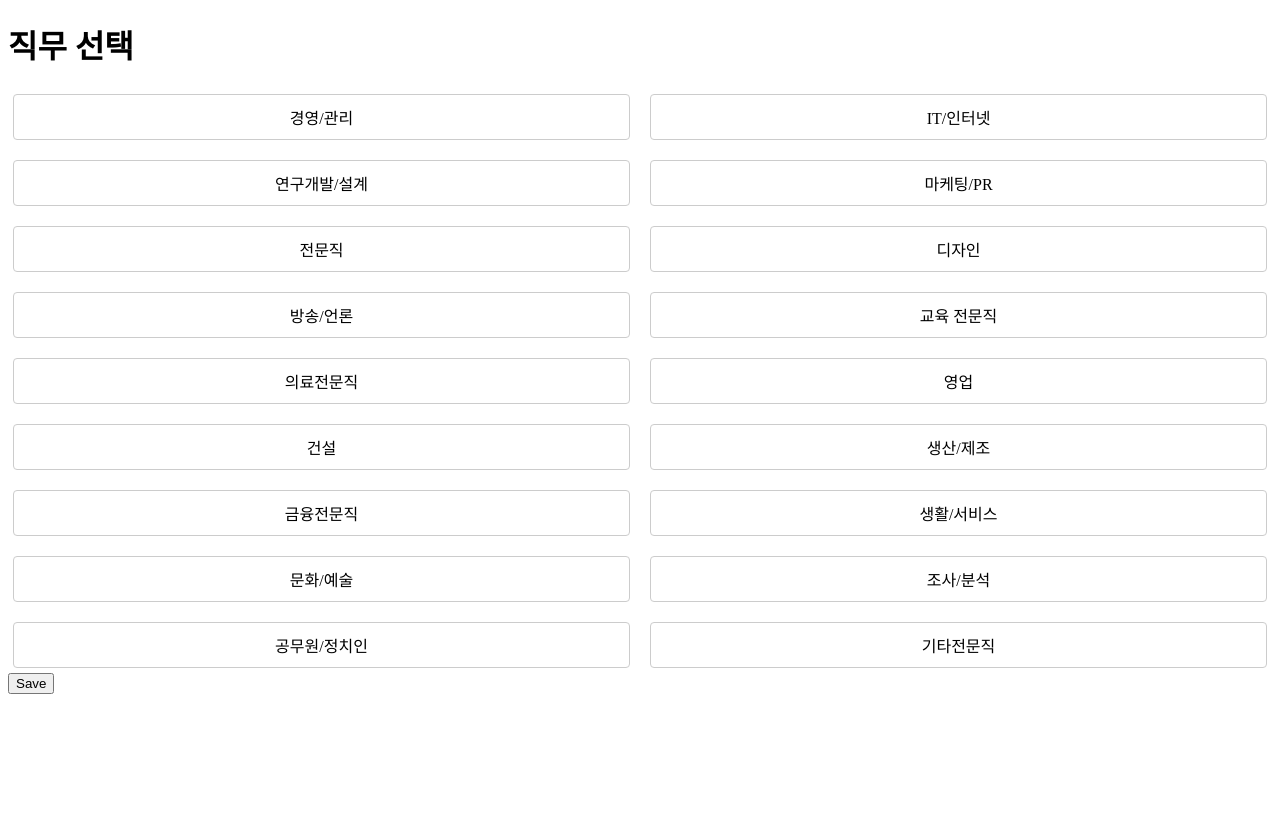
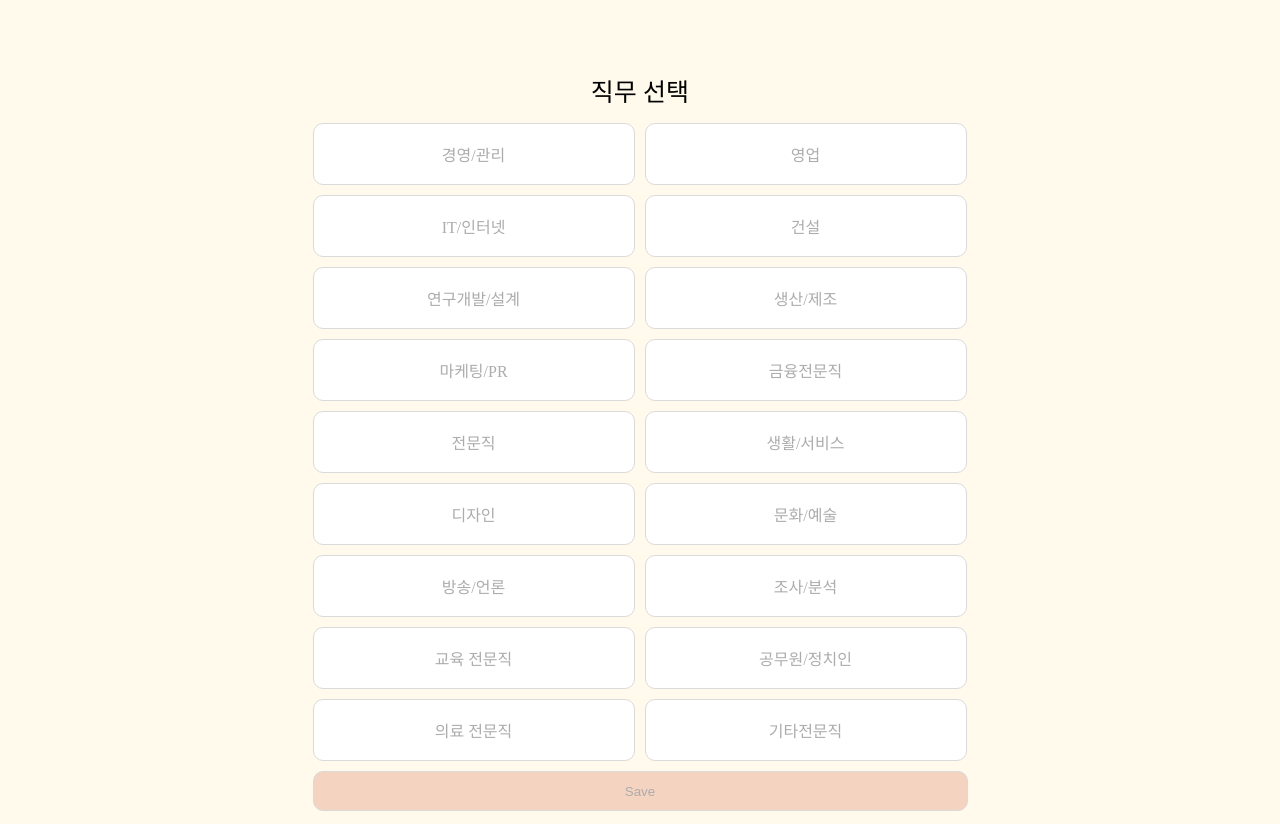
Before and after one commit to Sena-Han/2024-Herethon, a Django app: page /accounts/job-selection/ in a window 1280 px wide. Before the commit the page ends 694 px from the top, so only its background shows below. Run offline with Django 5.2, Linux system fonts and the light colour scheme; the visitor is signed in with stand-in values (Sample User, id 1).

Commit message:
accounts 수정

```diff
--- a/accounts/templates/job_selection.html
+++ b/accounts/templates/job_selection.html
@@ -1,50 +1,75 @@
+{% load static %}
 <!DOCTYPE html>
-<html lang="en">
-<head>
-    <meta charset="UTF-8">
-    <title>Job Selection</title>
-    <style>
-        .container {
-            display: flex;
-            flex-wrap: wrap;
-            justify-content: center;
-            gap: 10px;
-        }
-        .job-button {
-            flex: 1 0 45%; /* 2 columns with a little gap */
-            margin: 5px;
-            padding: 10px;
-            border: 1px solid #ccc;
-            border-radius: 4px;
-            text-align: center;
-            cursor: pointer;
-        }
-        .job-button.selected {
-            background-color: #f0f0f0;
-            border-color: #000;
-        }
-    </style>
-    <script>
-        function selectJob(job) {
-            document.getElementById('job_category').value = job;
-            document.querySelectorAll('.job-button').forEach(function(button) {
-                button.classList.remove('selected');
-            });
-            document.getElementById(job).classList.add('selected');
-        }
-    </script>
-</head>
-<body>
-    <h1>직무 선택</h1>
-    <form method="post">
-        {% csrf_token %}
-        <input type="hidden" id="job_category" name="job_category" />
-        <div class="container">
-            {% for job in job_categories %}
-                <div id="{{ job }}" class="job-button" onclick="selectJob('{{ job }}')">{{ job }}</div>
-            {% endfor %}
+<html lang="ko">
+  <head>
+    <meta charset="UTF-8" />
+    <meta name="viewport" content="width=device-width, initial-scale=1.0" />
+    <link rel="stylesheet" href="{% static 'css/job_select.css' %}" />
+    <title>Login</title>
+  </head>
+  <body>
+    <div class="text">직무 선택</div>
+    <form>
+      <div class="colset">
+        <div class="left">
+          <input type="radio" id="경영/관리" name="job" />
+          <label for="경영/관리">경영/관리</label>
+
+          <input type="radio" id="IT/인터넷" name="job" />
+          <label for="IT/인터넷">IT/인터넷</label>
+
+          <input type="radio" id="연구개발/설계" name="job" />
+          <label for="연규개발/설계">연구개발/설계</label>
+
+          <input type="radio" id="마케팅/PR" name="job" />
+          <label for="마케팅/PR">마케팅/PR</label>
+
+          <input type="radio" id="전문직" name="job" />
+          <label for="전문직">전문직</label>
+
+          <input type="radio" id="디자인" name="job" />
+          <label for="디자인">디자인</label>
+
+          <input type="radio" id="방송/언론" name="job" />
+          <label for="방송/언론">방송/언론</label>
+
+          <input type="radio" id="교육 전문직" name="job" />
+          <label for="교육 전문직">교육 전문직</label>
+
+          <input type="radio" id="의료 전문직" name="job" />
+          <label for="의료 전문직">의료 전문직</label>
         </div>
-        <button type="submit">Save</button>
+
+        <div class="right">
+          <input type="radio" id="영업" name="job" />
+          <label for="영업">영업</label>
+
+          <input type="radio" id="건설" name="job" />
+          <label for="건설">건설</label>
+
+          <input type="radio" id="생산/제조" name="job" />
+          <label for="생산/제조">생산/제조</label>
+
+          <input type="radio" id="금융전문직" name="job" />
+          <label for="금융전문직">금융전문직</label>
+
+          <input type="radio" id="생활/서비스" name="job" />
+          <label for="생활/서비스">생활/서비스</label>
+
+          <input type="radio" id="문화/예술" name="job" />
+          <label for="문화/예술">문화/예술</label>
+
+          <input type="radio" id="조사/분석" name="job" />
+          <label for="조사/분석">조사/분석</label>
+
+          <input type="radio" id="공무원/정치인" name="job" />
+          <label for="공무원/정치인">공무원/정치인</label>
+
+          <input type="radio" id="기타전문직" name="job" />
+          <label for="기타 전문직">기타전문직</label>
+        </div>
+      </div>
+      <button type="submit">Save</button>
     </form>
-</body>
+  </body>
 </html>
--- a/accounts/templates/login.html
+++ b/accounts/templates/login.html
@@ -4,7 +4,7 @@
   <head>
     <meta charset="UTF-8" />
     <meta name="viewport" content="width=device-width, initial-scale=1.0" />
-    <link rel="stylesheet" href="{% static 'css/here_login.css' %}" />
+    <link rel="stylesheet" href="{% static 'css/herelogin.css' %}" />
     <title>Login</title>
   </head>
 
@@ -12,8 +12,8 @@
     <div class="loginData">
       <form class="loginForm" method="post">
         {% csrf_token %}
-        <input type="text" name="username" id="user_email" placeholder="아이디를 입력하세요." />
-        <input type="password" name="password" id="user_password" placeholder="비밀번호를 입력하세요." />
+        <input type="text" name="username" id="id_username" placeholder="아이디를 입력하세요." />
+        <input type="password" name="password" id="id_password" placeholder="비밀번호를 입력하세요." />
         <button type="submit" id="loginBtn">로그인</button>
       </form>
     </div>
--- a/static/css/here_login.css
+++ b/static/css/herelogin.css
@@ -28,8 +28,8 @@ input {
   flex-direction: column;
 }
 
-#user_email,
-#user_password {
+#id_username,
+#id_password {
   width: 29vw;
   height: 4vw;
 
--- a/static/css/job_selection.css
+++ b/static/css/job_select.css
@@ -18,6 +18,11 @@ input {
 }
 
 form {
+  display: flex;
+  flex-direction: column;
+}
+
+.colset {
   display: flex;
   flex-direction: row;
 }
@@ -50,3 +55,23 @@ label {
     border-color: black;
   }
 }
+
+input[type="radio"]:checked + label {
+  color: black;
+  border-color: black;
+}
+
+button {
+  width: 655px;
+  height: 40px;
+  color: #acacac;
+  background-color: #f4d3c0;
+  border: 1px solid #dadada;
+  border-radius: 10px;
+  padding: 0;
+  margin: 5px;
+
+  &:hover {
+    cursor: pointer;
+  }
+}
```
Also changed, not shown: accounts/forms.py (+9 -0 lines), accounts/templates/signup.html (+3 -8 lines), static/css/signup.css (renamed from static/css/setting.css, +3 -18 lines), db.sqlite3, 4 other files.
